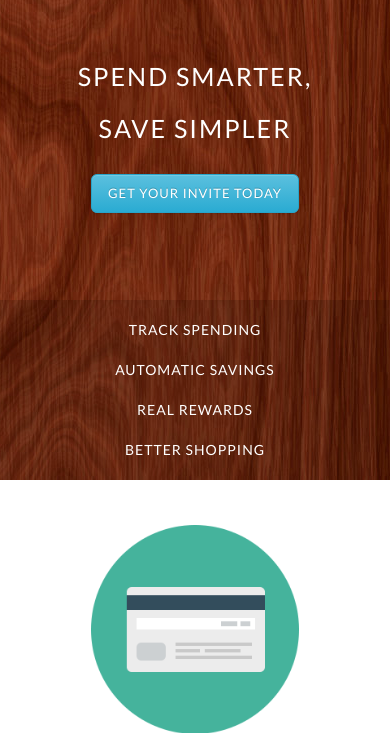
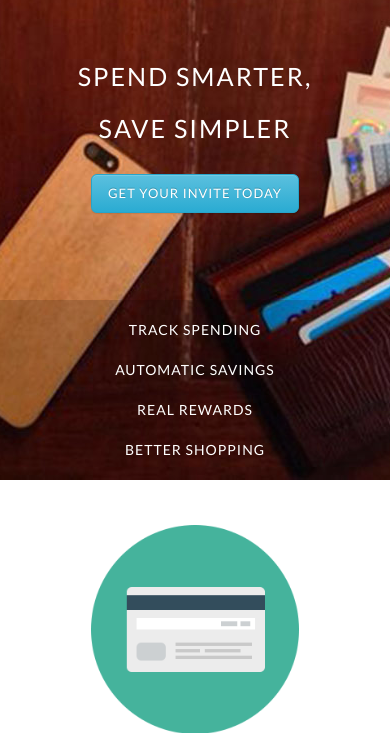
Before and after one commit to kendall80/mu-landing-design, a PHP site: page / in a window 390 px wide. Shown: the part 70-803 px from the top of the page. Run offline with PHP 8.4, Linux system fonts and the light colour scheme; some libraries are stand-ins or nearby versions; some web fonts are replaced.

Commit message:
adjust hero image to mobile

```diff
--- a/css/my-styles.css
+++ b/css/my-styles.css
@@ -481,7 +481,6 @@ button {
 
 @media screen and (max-width: 650px) {
 	.hero {
-		background-image: url("../public/img/wood-texture.jpg");
 		height: 480px;
 	}
 	h1 {
```
Also changed, not shown: public/img/simple-card.jpg (added).
